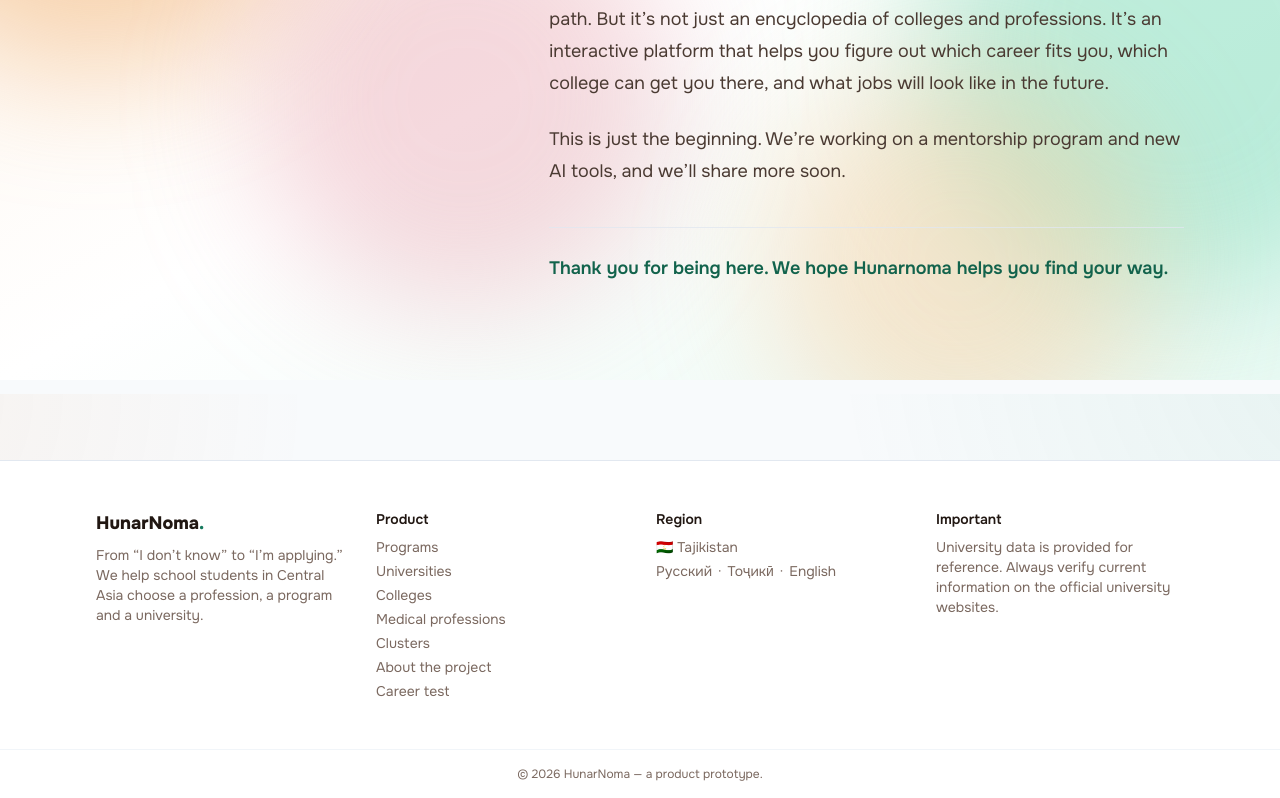
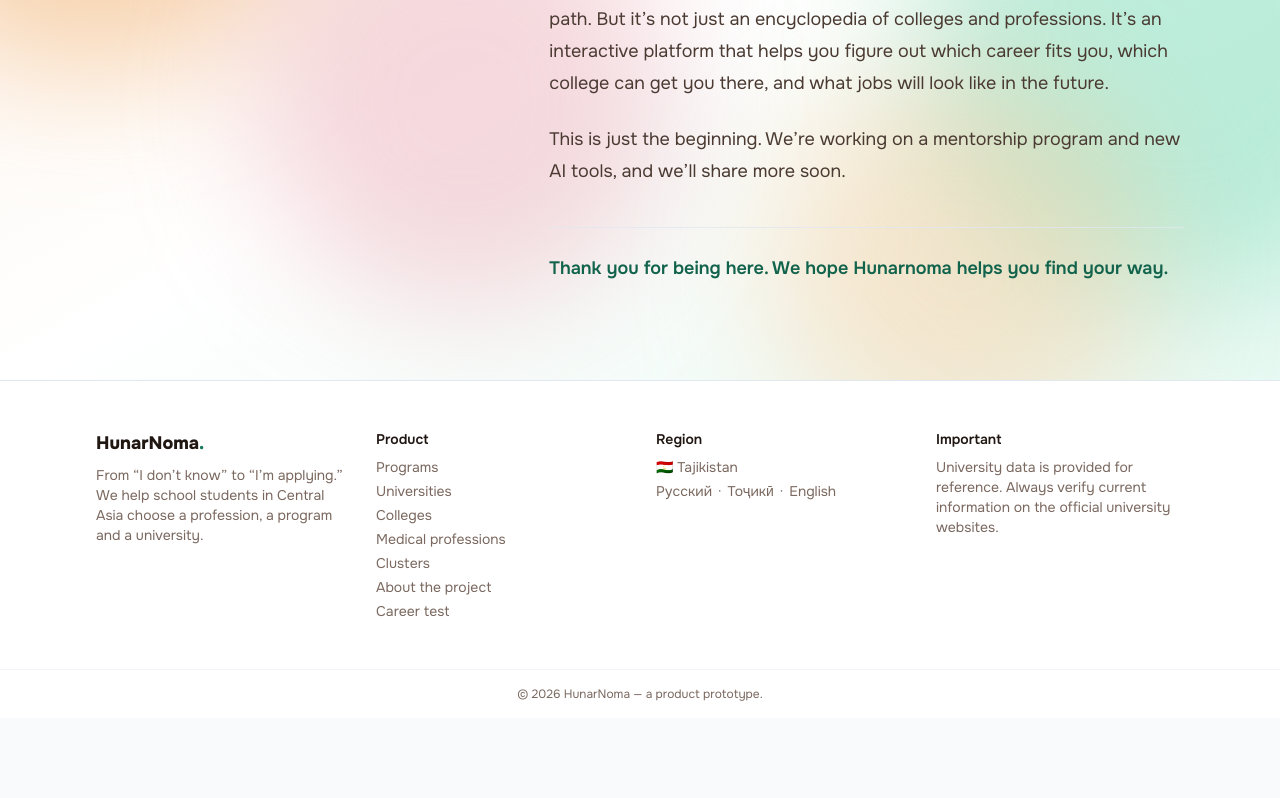
Before and after one commit to usmonovsomon/hunarnoma, a Next.js app: page /en/about in a window 1280 px wide. Shown: the part 406-1204 px from the top of the page. After the commit the page ends 1124 px from the top, so only its background shows below. Built offline with nearby package versions, Linux system fonts and the light colour scheme.

Commit message:
fix: remove the grey gap between the About page background and the footer

```diff
--- a/app/[locale]/about/page.tsx
+++ b/app/[locale]/about/page.tsx
@@ -17,7 +17,7 @@ export default function AboutPage({ params }: { params: { locale: string } }) {
   const closing = rest.pop();
 
   return (
-    <section className="relative isolate overflow-hidden bg-gradient-to-br from-ember-50 via-white to-brand-50">
+    <section data-bleed className="relative isolate overflow-hidden bg-gradient-to-br from-ember-50 via-white to-brand-50">
       <div aria-hidden className="pointer-events-none absolute inset-0 -z-10">
         <div className="blob left-[-10%] top-[-5%] h-[28rem] w-[28rem] bg-ember-300/45" />
         <div className="blob right-[-12%] top-[18%] h-[32rem] w-[32rem] bg-brand-300/40" />
--- a/components/Footer.tsx
+++ b/components/Footer.tsx
@@ -5,7 +5,7 @@ export default function Footer({ locale }: { locale: Locale }) {
   const d = getDict(locale);
 
   return (
-    <footer className="mt-20 border-t border-slate-200 bg-white">
+    <footer className="mt-20 border-t border-slate-200 bg-white [main:has(>[data-bleed]:last-child)+&]:mt-0">
       <div className="container-page grid gap-8 py-12 md:grid-cols-4">
         <div>
           <div className="text-lg font-extrabold">HunarNoma<span className="text-brand-600">.</span></div>
```
